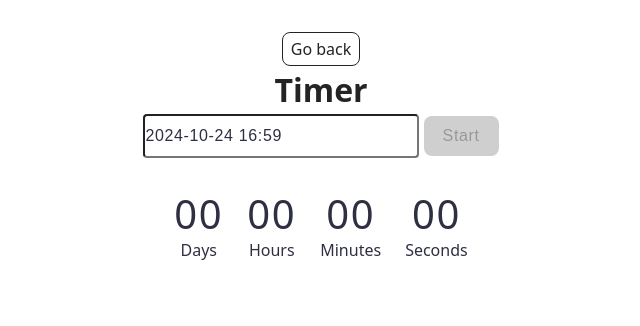
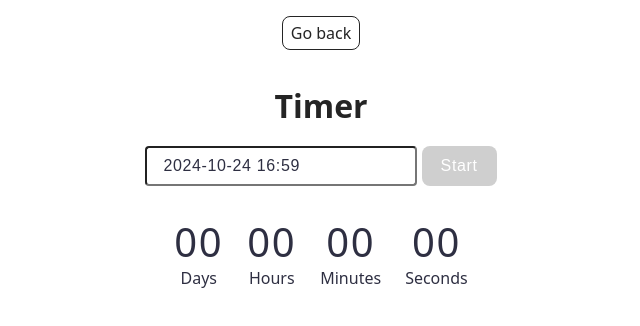
Before and after one commit to DarkLordSith/goit-js-hw-10, a website built with Vite: page src/1-timer.html in a window 1280 px wide. Shown: the whole page, without its empty margins (319-959 px from the left). Built offline with nearby package versions, Linux system fonts and the light colour scheme.

Commit message:
fix styles

```diff
--- a/src/css/1-timer.css
+++ b/src/css/1-timer.css
@@ -1,15 +1,17 @@
 .container {
 }
 .back-link {
+  margin: 16px;
 }
 .main-title {
+  margin: 16px;
 }
-
 .timer-input {
+  box-sizing: border-box;
   border-radius: 4px;
   width: 272px;
   height: 40px;
-  padding: 8px 16px 8px auto;
+  padding: 8px 16px;
   background-color: #fff;
   font-weight: 400;
   font-size: 16px;
@@ -24,12 +26,20 @@
   padding: 8px 16px;
   width: 75px;
   height: 40px;
-  background-color: #cfcfcf;
+  background-color: #4e75ff;
   font-weight: 500;
   font-size: 16px;
   line-height: 1.5;
   letter-spacing: 0.04em;
-  color: #989898;
+  color: #fff;
+  transition: background-color 250ms cubic-bezier(0.4, 0, 0.2, 1);
+}
+
+.timer-btn:disabled {
+  background-color: #cfcfcf;
+}
+.timer-btn:not(:disabled):hover {
+  background-color: #6c8cff;
 }
 .timer {
   display: flex;
```
